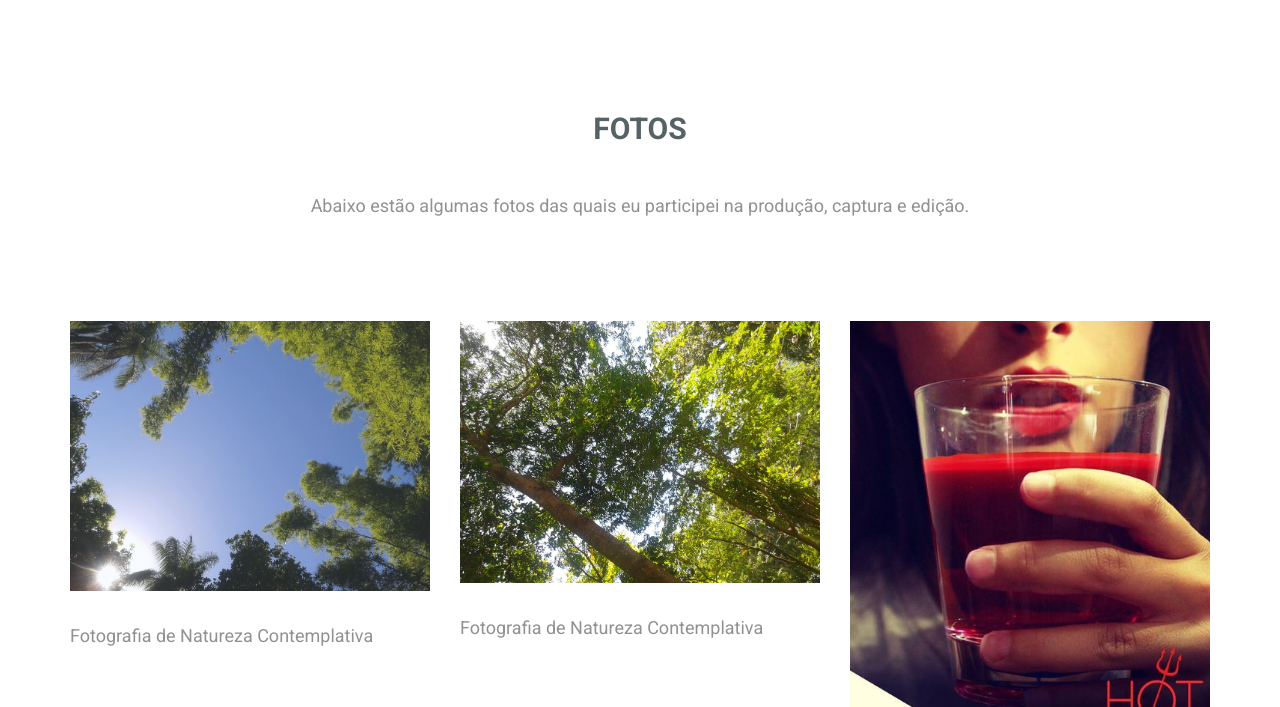
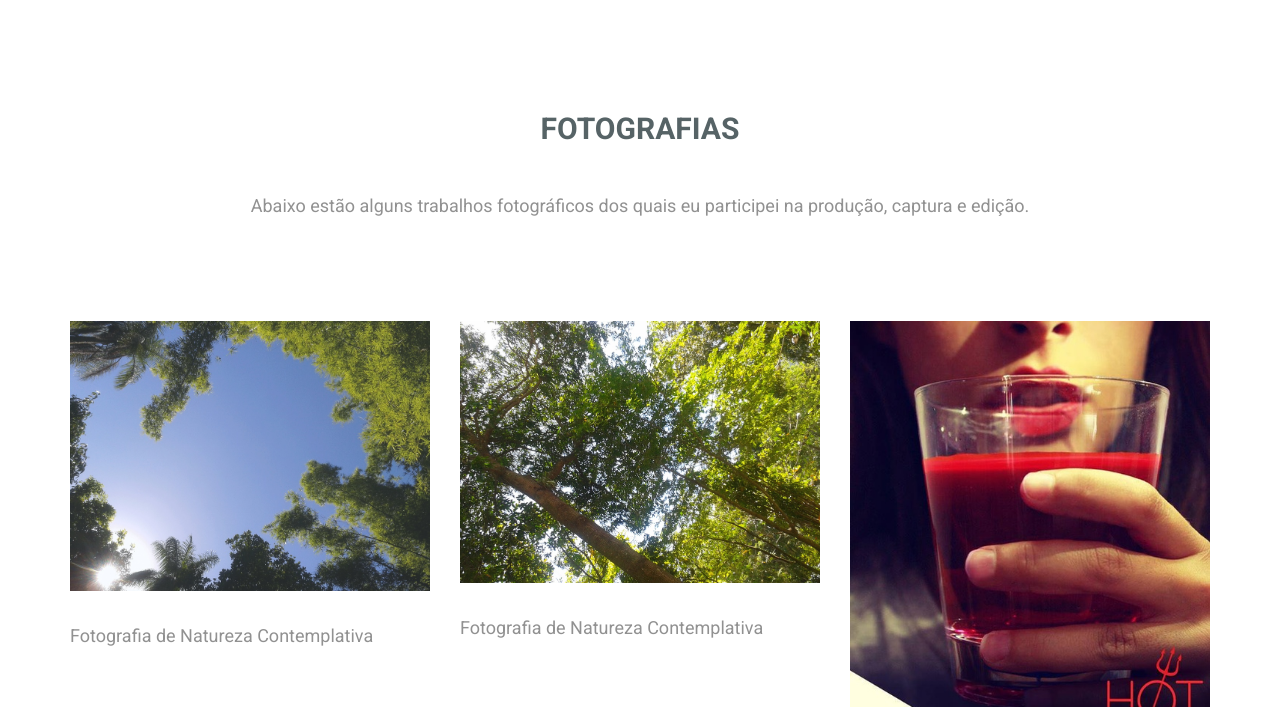
Before and after one commit to caiobizerril/autor, a plain HTML site: page fotos.html in a window 1280 px wide. Shown: the part 93-800 px from the top of the page. Drawn offline with nearby package versions, Linux system fonts and the light colour scheme; some packages are replaced by stand-ins of ours; a web font is replaced by a local one.

Commit message:
update texto

```diff
--- a/fotos.html
+++ b/fotos.html
@@ -88,8 +88,8 @@ height="0" width="0" style="display:none;visibility:hidden"></iframe></noscript>
 			<div class="row">
 				<div class="col-md-12 text-center wow fadeInUp">
 					<div class="section-heading">
-						<h2 class="heading-title">fotos</h2>
-						<p>Abaixo estão algumas fotos das quais eu participei na produção, captura e edição.</p>
+						<h2 class="heading-title">fotografias</h2>
+						<p>Abaixo estão alguns trabalhos fotográficos dos quais eu participei na produção, captura e edição.</p>
 					</div>
 				</div>
 			</div>
```
Also changed, not shown: index.html (+1 -1 lines).
